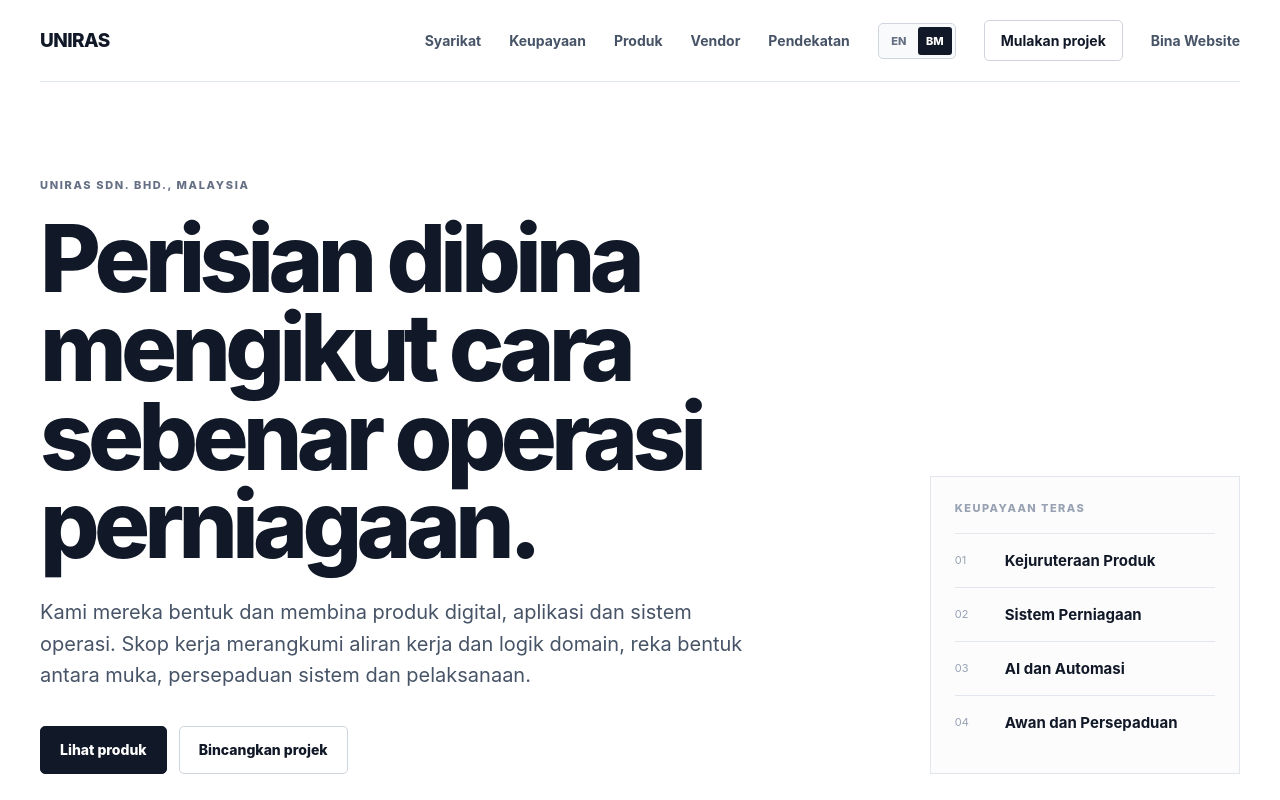
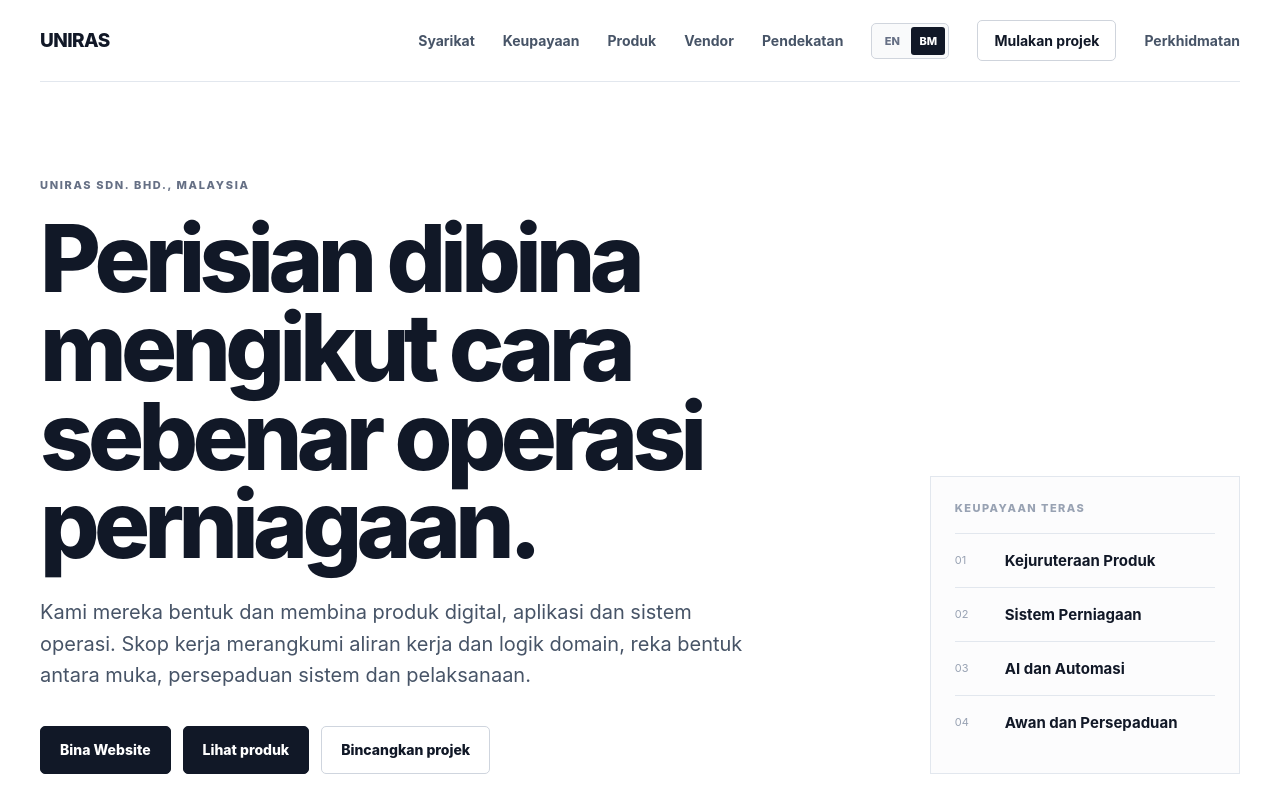
Before and after one commit to kaerogroup/uniras-corporate, a Next.js app: page /bm in a window 1280 px wide. Shown: the top 800 px of the page. Built offline with nearby package versions, Linux system fonts and the light colour scheme.

Commit message:
UNI-SEO-015: discoverability and service navigation

```diff
--- a/app/bm/page.tsx
+++ b/app/bm/page.tsx
@@ -7,8 +7,8 @@ const evidence=[["Pemilikan produk","Kami membina dan mengendalikan produk sendi
 const standards=[["01","Pemodelan aliran kerja dan domain","Kami memodelkan keadaan operasi, tanggungjawab dan peraturan perniagaan sebelum menetapkan struktur antara muka."],["02","Kawalan versi","Perubahan kod sumber dikendalikan melalui kawalan versi yang boleh disemak, bukan perubahan terus pada sistem operasi yang tidak terkawal."],["03","Pengesahan automatik","Semakan binaan dan output statik digunakan untuk mengesan regresi sebelum penerbitan."],["04","Pelaksanaan awan","Pelaksanaan sistem menggunakan infrastruktur awan terurus yang dipilih mengikut keperluan operasi setiap sistem."],["05","Sempadan keselamatan","Identiti, kebenaran akses, capaian data dan kebolehauditan dianggap sebagai perkara reka bentuk sistem yang nyata apabila berkaitan."],["06","Sistem boleh diselenggara","Pilihan seni bina dan pelaksanaan dibuat dengan mengambil kira perubahan masa hadapan, pengesanan masalah dan persepaduan."]];
 const engagement=[["Pembangunan Perisian Tersuai","Aplikasi dan sistem yang dibangunkan untuk organisasi atau masalah operasi tertentu."],["Pelaksanaan Produk","Konfigurasi dan pelaksanaan produk UNIRAS atau keupayaan teknologi yang boleh digunakan semula."],["Kerjasama Kejuruteraan","Pembangunan produk berterusan, persepaduan, pemodenan dan pengurusan teknikal jangka panjang."]];
 export default function MalayHome(){return <main lang="ms-MY">
-<header className="site-header shell"><a className="brand" href="#top"><span>UNIRAS</span></a><nav><a href="#company">Syarikat</a><a href="#capabilities">Keupayaan</a><a href="#products">Produk</a><a href="/bm/vendor">Vendor</a><a href="#approach">Pendekatan</a><span className="language-switch"><a href="/">EN</a><span className="active">BM</span></span><a href="#contact" className="nav-cta">Mulakan projek</a><a href="/bm/services/website-development">Bina Website</a></nav></header>
-<section className="hero shell" id="top"><div className="hero-grid"><div><div className="eyebrow">UNIRAS SDN. BHD., Malaysia</div><h1>Perisian dibina mengikut cara sebenar operasi perniagaan.</h1><p className="hero-copy">Kami mereka bentuk dan membina produk digital, aplikasi dan sistem operasi. Skop kerja merangkumi aliran kerja dan logik domain, reka bentuk antara muka, persepaduan sistem dan pelaksanaan.</p><div className="hero-actions"><a className="button primary" href="#products">Lihat produk</a><a className="button secondary" href="#contact">Bincangkan projek</a></div></div><aside className="hero-panel"><p className="panel-label">Keupayaan teras</p><div className="panel-row"><span>01</span><strong>Kejuruteraan Produk</strong></div><div className="panel-row"><span>02</span><strong>Sistem Perniagaan</strong></div><div className="panel-row"><span>03</span><strong>AI dan Automasi</strong></div><div className="panel-row"><span>04</span><strong>Awan dan Persepaduan</strong></div></aside></div><div className="hero-rule"/><div className="hero-meta"><span>Fokus aliran kerja</span><span>Kejelasan operasi</span><span>Kejuruteraan perisian</span></div></section>
+<header className="site-header shell"><a className="brand" href="#top"><span>UNIRAS</span></a><nav><a href="#company">Syarikat</a><a href="#capabilities">Keupayaan</a><a href="#products">Produk</a><a href="/bm/vendor">Vendor</a><a href="#approach">Pendekatan</a><span className="language-switch"><a href="/">EN</a><span className="active">BM</span></span><a href="#contact" className="nav-cta">Mulakan projek</a><a href="/bm/services">Perkhidmatan</a></nav></header>
+<section className="hero shell" id="top"><div className="hero-grid"><div><div className="eyebrow">UNIRAS SDN. BHD., Malaysia</div><h1>Perisian dibina mengikut cara sebenar operasi perniagaan.</h1><p className="hero-copy">Kami mereka bentuk dan membina produk digital, aplikasi dan sistem operasi. Skop kerja merangkumi aliran kerja dan logik domain, reka bentuk antara muka, persepaduan sistem dan pelaksanaan.</p><div className="hero-actions"><a className="button primary" href="/bm/services/website-development">Bina Website</a><a className="button primary" href="#products">Lihat produk</a><a className="button secondary" href="#contact">Bincangkan projek</a></div></div><aside className="hero-panel"><p className="panel-label">Keupayaan teras</p><div className="panel-row"><span>01</span><strong>Kejuruteraan Produk</strong></div><div className="panel-row"><span>02</span><strong>Sistem Perniagaan</strong></div><div className="panel-row"><span>03</span><strong>AI dan Automasi</strong></div><div className="panel-row"><span>04</span><strong>Awan dan Persepaduan</strong></div></aside></div><div className="hero-rule"/><div className="hero-meta"><span>Fokus aliran kerja</span><span>Kejelasan operasi</span><span>Kejuruteraan perisian</span></div></section>
 <section className="section intro" id="company"><div className="shell intro-grid"><div><div className="section-kicker">Syarikat</div><h2>Perisian dibina berdasarkan keperluan operasi.</h2></div><div className="intro-copy"><p>UNIRAS SDN. BHD. membina perisian berdasarkan operasi sebenar. Kami bermula dengan proses, tanggungjawab dan keputusan yang perlu disokong oleh sistem, kemudian membina produk digital berasaskan model operasi tersebut.</p><p>Kerja kami merangkumi produk teknologi milik sendiri dan pembangunan aplikasi tersuai untuk organisasi yang memerlukan aliran kerja lebih jelas serta sistem yang boleh berkembang.</p></div></div></section>
 <section className="section shell credentials-section"><div className="section-kicker">Maklumat korporat</div><div className="section-heading"><h2>Maklumat syarikat untuk urusan perniagaan dan perolehan.</h2><p>Maklumat korporat awam utama dipaparkan di sini. Dokumen semakan wajar yang lebih terperinci tersedia melalui proses pendaftaran vendor.</p></div><div className="credentials-grid">{credentials.map(([label,value])=><div key={label}><span>{label}</span><strong>{value}</strong></div>)}</div><div className="profile-links"><a className="text-link" href="/company-profile-bm.pdf" target="_blank" rel="noreferrer">Profil Syarikat (BM)</a><a className="text-link" href="/company-profile-en.pdf" target="_blank" rel="noreferrer">Company Profile (EN)</a><a className="text-link" href="/bm/vendor">Maklumat pendaftaran vendor</a></div></section>
 <section className="section shell" id="capabilities"><div className="section-kicker">Keupayaan</div><div className="section-heading"><h2>Keupayaan teknikal untuk produk, sistem dan persepaduan.</h2><p>Keupayaan merangkumi kejuruteraan produk, sistem aliran kerja, automasi AI dan persepaduan sistem.</p></div><div className="capability-grid">{capabilities.map(([n,t,b])=><article className="capability" key={t}><span>{n}</span><h3>{t}</h3><p>{b}</p></article>)}</div></section>
```
